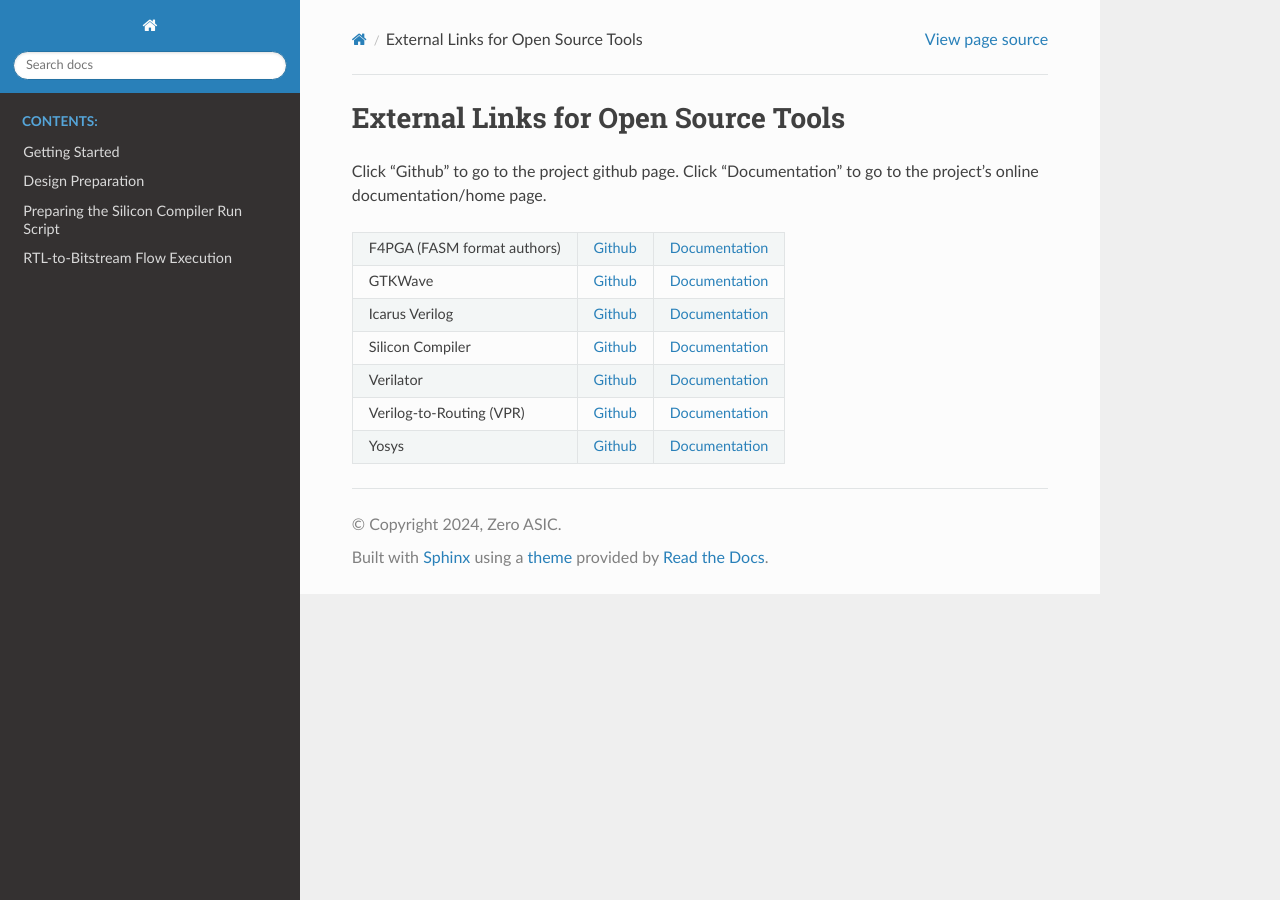
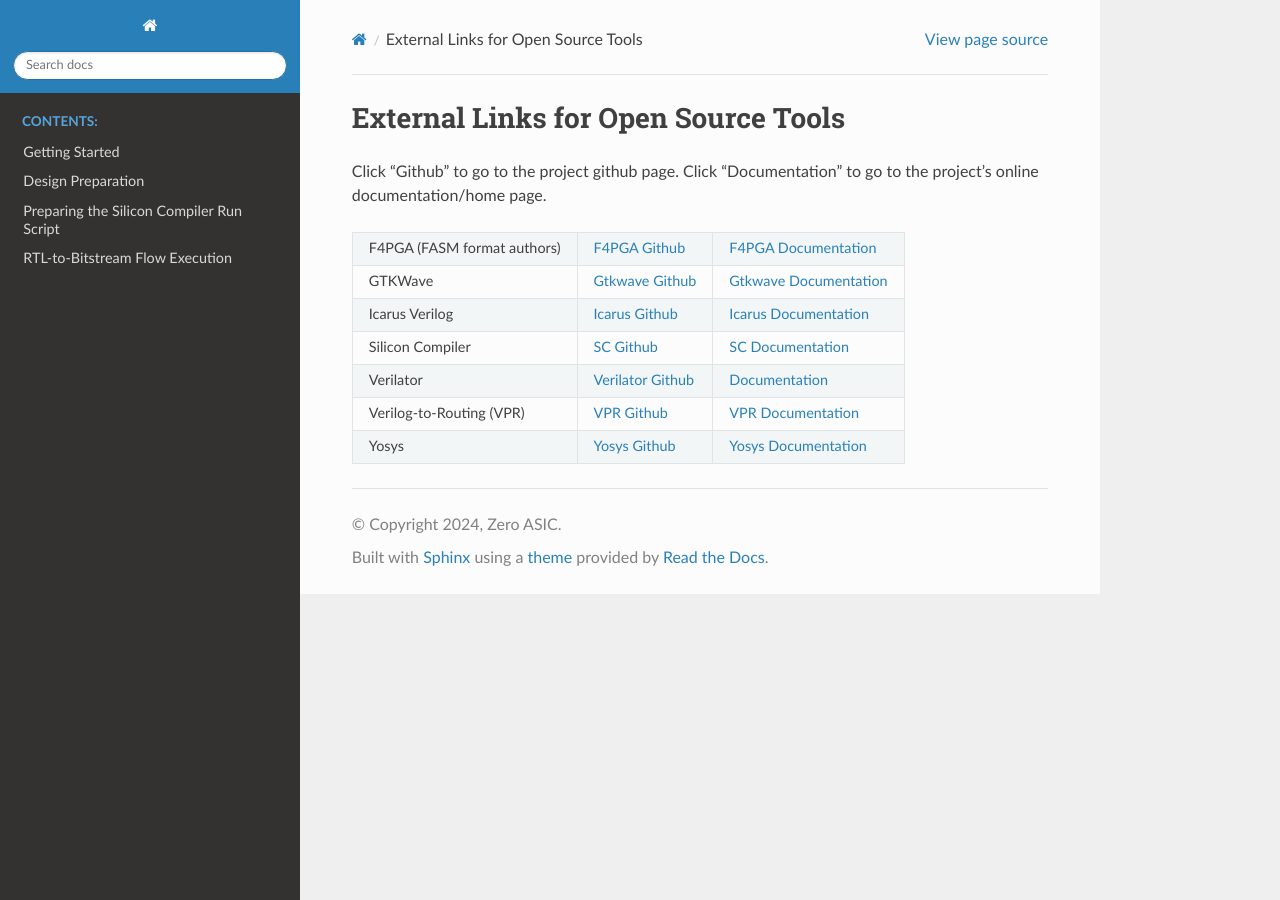
Before and after one commit to zeroasiccorp/logik, a Sphinx documentation site: the page built from docs/source/external_links.rst, in a window 1280 px wide. Built offline with Sphinx 7.4.7 and the Read the Docs theme 2.0.0, drawn with Linux system fonts in a browser that asks for light colours.

Commit message:
Clean up warnings with specificity in link titles

```diff
--- a/docs/source/external_links.rst
+++ b/docs/source/external_links.rst
@@ -3,18 +3,18 @@
 
 Click "Github" to go to the project github page.  Click "Documentation" to go to the project's online documentation/home page.
 
-+-----------------------------------------------+--------------------------------------------------------------------------+------------------------------------------------------------------------+
-| F4PGA (FASM format authors)                   | `Github <https://github.com/chipsalliance/f4pga>`_                       | `Documentation <https://f4pga.org/>`_                                  |
-+-----------------------------------------------+--------------------------------------------------------------------------+------------------------------------------------------------------------+
-| GTKWave                                       | `Github <https://github.com/gtkwave/gtkwave>`_                           | `Documentation <https://gtkwave.sourceforge.net/>`_                    |
-+-----------------------------------------------+--------------------------------------------------------------------------+------------------------------------------------------------------------+
-| Icarus Verilog                                | `Github <https://github.com/steveicarus/iverilog>`_                      | `Documentation <http://iverilog.icarus.com/>`_                         |
-+-----------------------------------------------+--------------------------------------------------------------------------+------------------------------------------------------------------------+
-| Silicon Compiler                              | `Github <https://github.com/siliconcompiler/siliconcompiler>`_           | `Documentation <https:docs.siliconcompiler.com>`_                      |
-+-----------------------------------------------+--------------------------------------------------------------------------+------------------------------------------------------------------------+
-| Verilator                                     | `Github <https://github.com/verilator/verilator>`_                       | `Documentation <https://verilator.org/guide/latest/>`_                 |
-+-----------------------------------------------+--------------------------------------------------------------------------+------------------------------------------------------------------------+
-| Verilog-to-Routing (VPR)                      | `Github <https://github.com/verilog-to-routing/vtr-verilog-to-routing>`_ | `Documentation <https://docs.verilogtorouting.org/en/latest/>`_        |
-+-----------------------------------------------+--------------------------------------------------------------------------+------------------------------------------------------------------------+
-| Yosys                                         | `Github <https://github.com/YosysHQ/yosys>`_                             | `Documentation <https://yosyshq.readthedocs.io/en/latest/>`_           |
-+-----------------------------------------------+--------------------------------------------------------------------------+------------------------------------------------------------------------+
++------------------------------+------------------------------------------------------------------------------+------------------------------------------------------------------------+
+| F4PGA (FASM format authors)  | `F4PGA Github <https://github.com/chipsalliance/f4pga>`_                     | `F4PGA Documentation <https://f4pga.org/>`_                            |
++------------------------------+------------------------------------------------------------------------------+------------------------------------------------------------------------+
+| GTKWave                      | `Gtkwave Github <https://github.com/gtkwave/gtkwave>`_                       | `Gtkwave Documentation <https://gtkwave.sourceforge.net/>`_            |
++------------------------------+------------------------------------------------------------------------------+------------------------------------------------------------------------+
+| Icarus Verilog               | `Icarus Github <https://github.com/steveicarus/iverilog>`_                   | `Icarus Documentation <http://iverilog.icarus.com/>`_                  |
++------------------------------+------------------------------------------------------------------------------+------------------------------------------------------------------------+
+| Silicon Compiler             | `SC Github <https://github.com/siliconcompiler/siliconcompiler>`_            | `SC Documentation <https:docs.siliconcompiler.com>`_                   |
++------------------------------+------------------------------------------------------------------------------+------------------------------------------------------------------------+
+| Verilator                    | `Verilator Github <https://github.com/verilator/verilator>`_                 | `Documentation <https://verilator.org/guide/latest/>`_                 |
++------------------------------+------------------------------------------------------------------------------+------------------------------------------------------------------------+
+| Verilog-to-Routing (VPR)     | `VPR Github <https://github.com/verilog-to-routing/vtr-verilog-to-routing>`_ | `VPR Documentation <https://docs.verilogtorouting.org/en/latest/>`_    |
++------------------------------+------------------------------------------------------------------------------+------------------------------------------------------------------------+
+| Yosys                        | `Yosys Github <https://github.com/YosysHQ/yosys>`_                           | `Yosys Documentation <https://yosyshq.readthedocs.io/en/latest/>`_     |
++------------------------------+------------------------------------------------------------------------------+------------------------------------------------------------------------+
```
